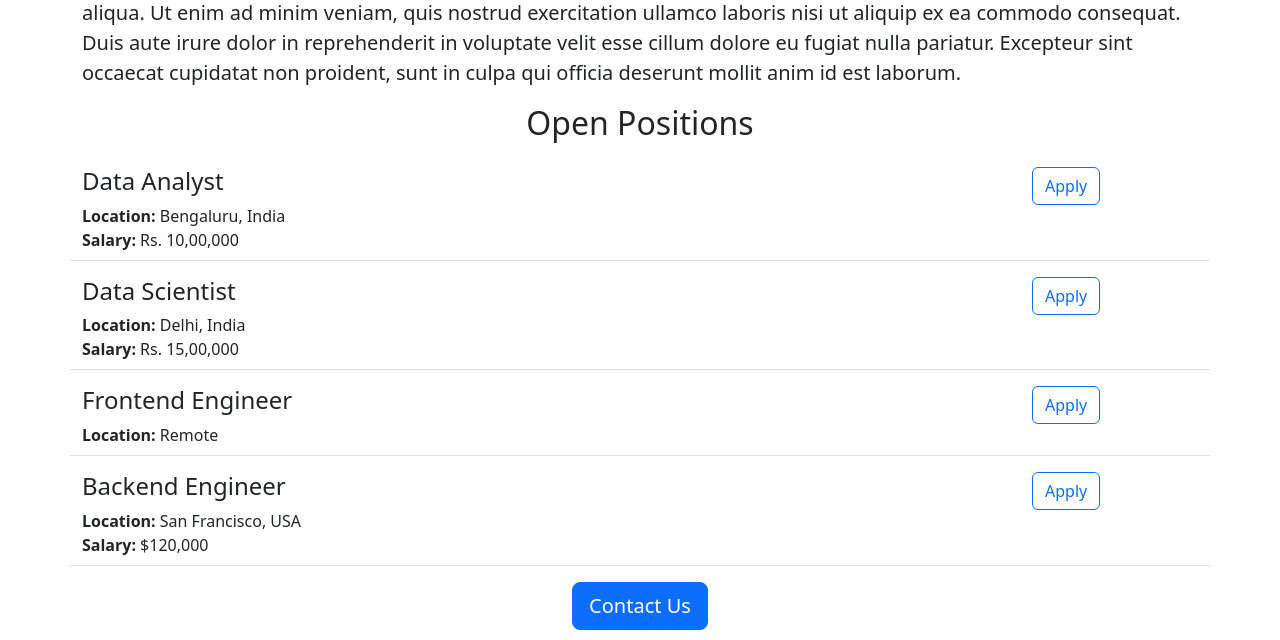
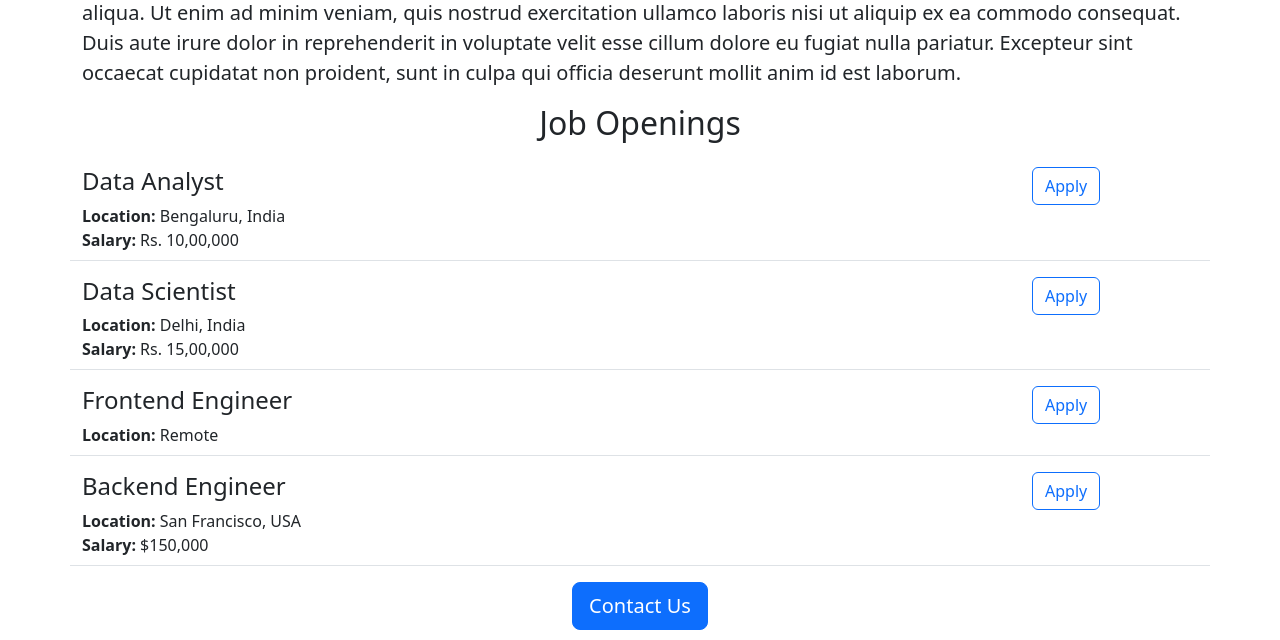
Before and after one commit to maneashd/careers-website, a Flask app: page / in a window 1280 px wide. Shown: the part 542-1182 px from the top of the page. Run offline with Flask 3, Linux system fonts and the light colour scheme.

Commit message:
made some changes

```diff
--- a/app.py
+++ b/app.py
@@ -25,7 +25,7 @@ JOBS = [
     'id': 4,
     'title': 'Backend Engineer',
     'location': 'San Francisco, USA',
-    'salary': '$120,000'
+    'salary': '$150,000'
   }
 ]
 
--- a/templates/home.html
+++ b/templates/home.html
@@ -22,7 +22,7 @@
       <p class="lead">
         Lorem ipsum dolor sit amet, consectetur adipiscing elit, sed do eiusmod tempor incididunt ut labore et dolore magna aliqua. Ut enim ad minim veniam, quis nostrud exercitation ullamco laboris nisi ut aliquip ex ea commodo consequat. Duis aute irure dolor in reprehenderit in voluptate velit esse cillum dolore eu fugiat nulla pariatur. Excepteur sint occaecat cupidatat non proident, sunt in culpa qui officia deserunt mollit anim id est laborum.
       </p>
-      <h2 class="text-center mt-2 mb-4">Open Positions</h2>
+      <h2 class="text-center mt-2 mb-4">Job Openings</h2>
       <!-- this below is not html/css it is something flask and it is a way to insert dynamic data into html -->
       <div>
         {% for job in jobs %}
```
